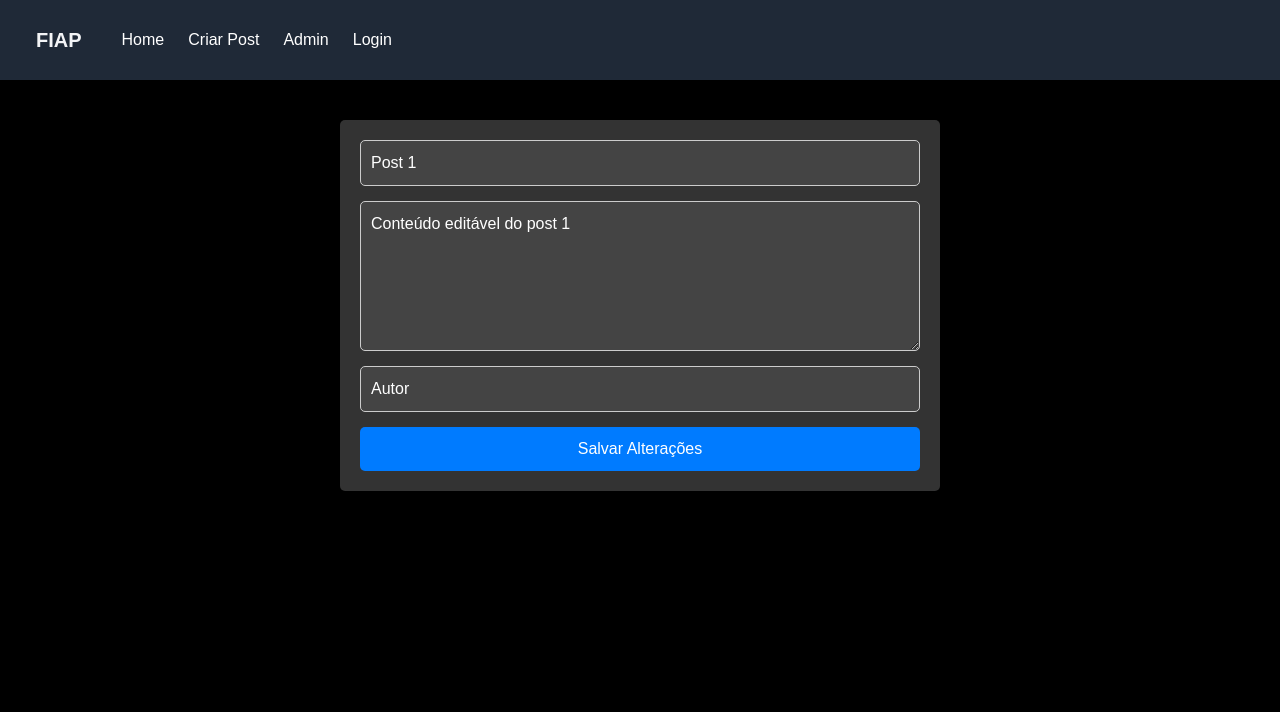
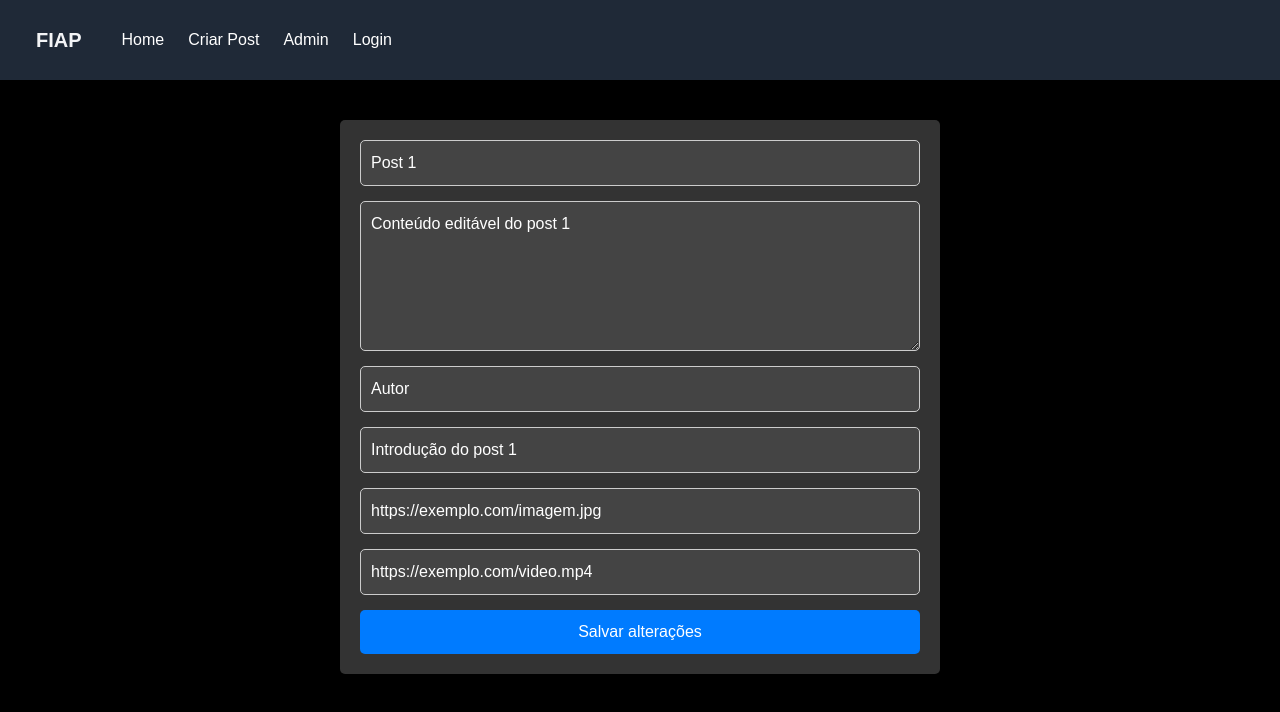
Before and after one commit to Fiap-FSD/tech-3, a Next.js app: page /edit/1 in a window 1280 px wide. Shown: the top 712 px of the page. Built offline with nearby package versions, Linux system fonts and the light colour scheme.

Commit message:
Adjusted edit
Edit os campos de edição para incluir autor, imagem e video

```diff
--- a/src/pages/edit/[id].tsx
+++ b/src/pages/edit/[id].tsx
@@ -66,8 +66,11 @@ const Button = styled.button`
 
 interface PostData {
   title: string;
+  author: string;
+  intro: string;
   content: string;
-  author: string;
+  imageUrl: string,
+  videoUrl: string,
 }
 
 const PostEdit: React.FC = () => {
@@ -75,6 +78,9 @@ const PostEdit: React.FC = () => {
     title: 'Post Exemplo',
     content: 'Conteúdo editável aqui...',
     author: 'João',
+    intro: 'Introdução ao post',  // Inicializando o campo 'intro' corretamente
+    imageUrl: 'test',  // Inicializando o campo 'imageUrl'
+    videoUrl: 'test',  // Inicializando o campo 'videoUrl'
   });
 
   const router = useRouter();
@@ -82,7 +88,15 @@ const PostEdit: React.FC = () => {
 
   useEffect(() => {
     if (id) {
-      const fetchedPost = { title: `Post ${id}`, content: `Conteúdo editável do post ${id}`, author: 'Autor' };
+      // Simulando a busca de um post com base no 'id'
+      const fetchedPost = {
+        title: `Post ${id}`,
+        content: `Conteúdo editável do post ${id}`,
+        author: 'Autor',
+        intro: `Introdução do post ${id}`,  // Garantir que 'intro' seja preenchido
+        imageUrl: 'https://exemplo.com/imagem.jpg',
+        videoUrl: 'https://exemplo.com/video.mp4',
+      };
       setPost(fetchedPost);
     }
   }, [id]);
@@ -105,6 +119,7 @@ const PostEdit: React.FC = () => {
             setPost({ ...post, title: e.target.value })
           }
         />
+
         <Textarea
           placeholder="Conteúdo"
           value={post.content}
@@ -120,7 +135,34 @@ const PostEdit: React.FC = () => {
             setPost({ ...post, author: e.target.value })
           }
         />
-        <Button type="submit">Salvar Alterações</Button>
+
+        <Input
+          type="text"
+          placeholder="Introdução"
+          value={post.intro}
+          onChange={(e: React.ChangeEvent<HTMLInputElement>) =>
+            setPost({ ...post, intro: e.target.value })
+          }
+        />
+
+        <Input
+          type="text"
+          placeholder="Link Imagem"
+          value={post.imageUrl}  // Corrigido para usar 'imageUrl'
+          onChange={(e: React.ChangeEvent<HTMLInputElement>) =>
+            setPost({ ...post, imageUrl: e.target.value })
+          }
+        />
+
+        <Input
+          type="text"
+          placeholder="Link Video"
+          value={post.videoUrl}  // Corrigido para usar 'videoUrl'
+          onChange={(e: React.ChangeEvent<HTMLInputElement>) =>
+            setPost({ ...post, videoUrl: e.target.value })
+          }
+        />
+        <Button type="submit">Salvar alterações</Button>
       </Form>
     </>
   );
```
